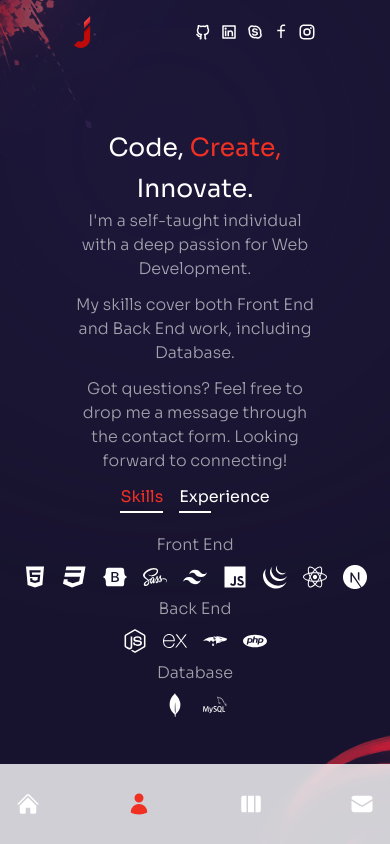
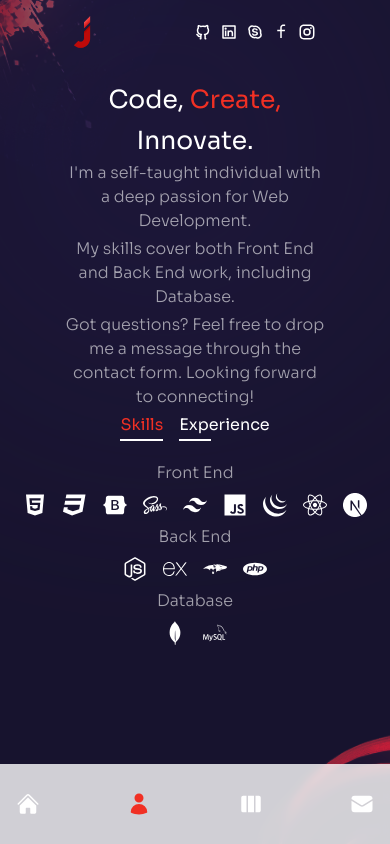
Before and after one commit to joemar-ceneza/react-portfolio, a Next.js app: page /about in a window 390 px wide. Built offline with nearby package versions, Linux system fonts and the light colour scheme.

Commit message:
Fix responsive design

```diff
--- a/components/ProjectsBtn.js
+++ b/components/ProjectsBtn.js
@@ -9,7 +9,7 @@ import { HiArrowRight } from "react-icons/hi2";
 
 export default function ProjectsBtn() {
   return (
-    <div className="mx-auto xl:mx-0">
+    <div className="mx-auto xl:mx-0 z-20">
       <Link
         href={"/work"}
         className="relative w-[184px] h-[185px] flex justify-center items-center bg-circleStar bg-cover bg-no-repeat group">
--- a/pages/about/index.js
+++ b/pages/about/index.js
@@ -129,7 +129,7 @@ import CountUp from "react-countup";
 export default function About() {
   const [index, setIndex] = useState(0);
   return (
-    <div className="h-full bg-primary/30 py-20 xxxs:py-32 text-center xl:text-left">
+    <div className="h-full bg-primary/30 py-20 xxs:py-32 text-center xl:text-left">
       <Circles />
       {/* avatar img */}
       {/* <motion.div
@@ -157,7 +157,7 @@ export default function About() {
             initial="hidden"
             animate="show"
             exit="hidden"
-            className="max-w-[500px] mx-auto xl:mx-0 mb-3 px-2 xl:px-0 text-[12px] xxxs:text-base">
+            className="max-w-[500px] mx-auto mb-1 xxs:mx-2  px-0 xxs:px-2 text-[12px] xxxs:text-base">
             {/* mb-6 xl:mb-12 */}
             I&apos;m a self-taught individual with a deep passion for Web
             Development.
@@ -167,7 +167,7 @@ export default function About() {
             initial="hidden"
             animate="show"
             exit="hidden"
-            className="max-w-[500px] mx-auto xl:mx-0 mb-3 px-2 xl:px-0 text-[12px] xxxs:text-base">
+            className="max-w-[500px] mx-auto mb-1 xxs:mx-2  px-0 xxs:px-2 text-[12px] xxxs:text-base">
             My skills cover both Front End and Back End work, including
             Database.
           </motion.p>
@@ -176,7 +176,7 @@ export default function About() {
             initial="hidden"
             animate="show"
             exit="hidden"
-            className="max-w-[500px] mx-auto xl:mx-0 mb-3 px-2 xl:px-0 text-[12px] xxxs:text-base">
+            className="max-w-[500px] mx-auto mb-1 xxs:mx-2  px-0 xxs:px-2 text-[12px] xxxs:text-base">
             Got questions? Feel free to drop me a message through the contact
             form. Looking forward to connecting!
           </motion.p>
```
